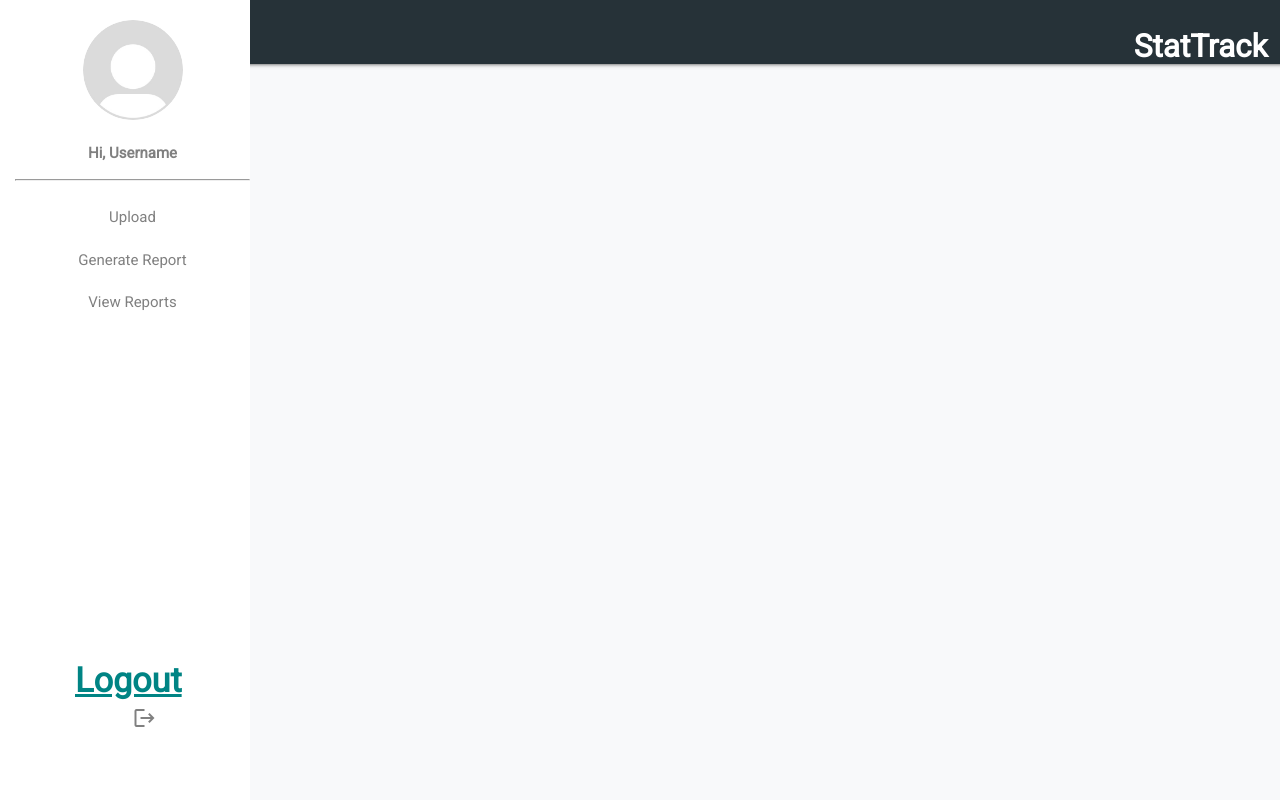
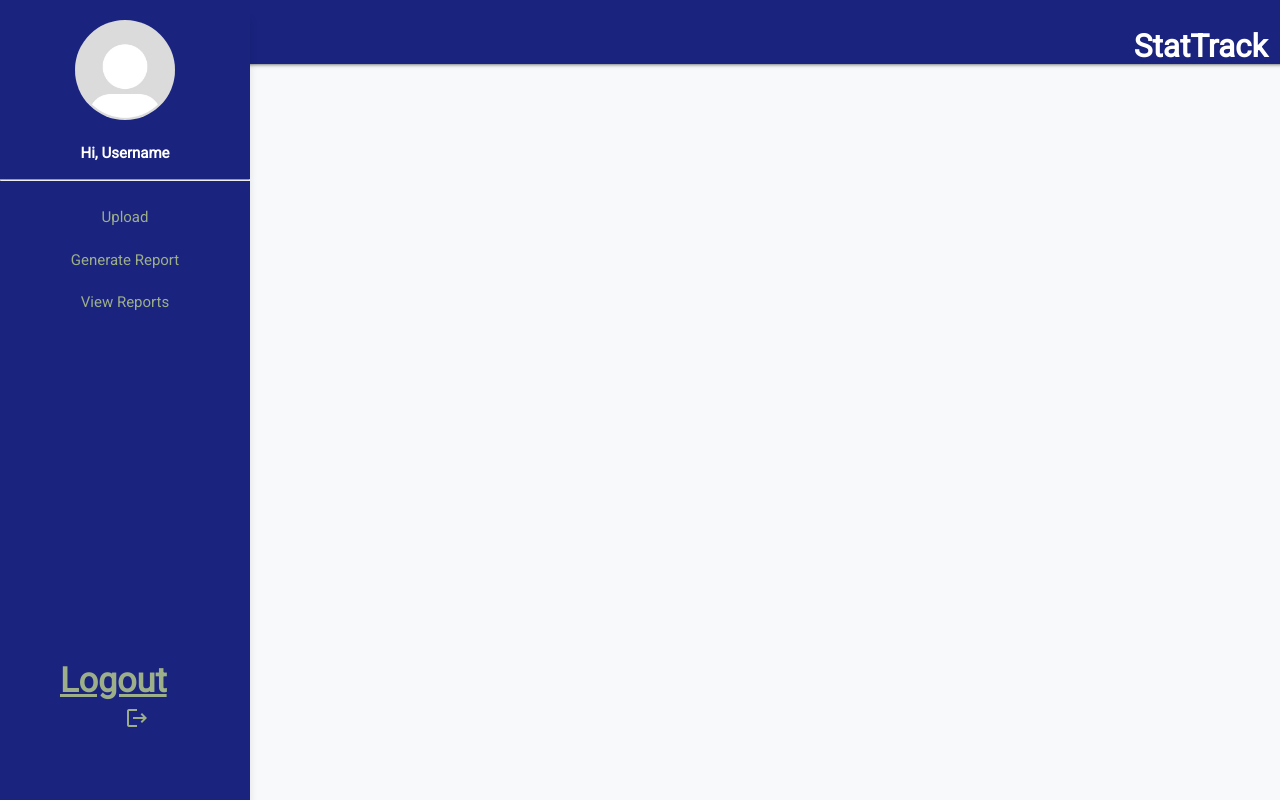
Before and after one commit to Stat-Track/StatTrack, a website: page App/templates/index.html in a window 1280 px wide. Drawn offline with nearby package versions, Linux system fonts and the light colour scheme.

Commit message:
Index Changes

```diff
--- a/App/static/style.css
+++ b/App/static/style.css
@@ -8,16 +8,16 @@ html {
     left: 0;
     width: 250px;
     height: 100%;
-    color: grey;
-    background-color: white;
+    color: white;
+    background-color: #1a237e;
     padding-top: 20px;
-    padding-left: 15px;
     font-family: 'Roboto', sans-serif;
     font-weight: bold;
+    box-shadow: 0 20px 8px rgba(0, 0, 0, 0.1);
 }
 
 #sidebar a {
-    color: grey;
+    color: #9caf88;
     text-decoration: none;
     display: block;
     padding: 10px;
@@ -26,7 +26,7 @@ html {
 }
 
 .logout-link h4{
-color:rgb(0, 132, 132);
+color:#9caf88;
 bottom: 0;
  position: fixed;
  text-decoration: underline;
@@ -41,9 +41,7 @@ bottom: 0;
  margin-bottom: 70px;
 }
 
-#sidebar a:hover {
 
-}
 
 #sidebar img{
     width: 100px;
@@ -101,15 +99,11 @@ header, nav {
 }
 
 nav a {
-    color: white;
     text-decoration: none;
     padding: 10px;
     margin-right: 10px;
 }
 
-nav a:hover {
-
-}
 
 .navbar{
     top: 0;
--- a/App/templates/index.html
+++ b/App/templates/index.html
@@ -28,7 +28,7 @@
 <!-- <img src="{{ url_for('static', filename='images/pfp.jpg') }}" alt="Profile Picture" class="circle responsive-img"> -->
   <div class="layout-container">
     <!-- Navbar -->
-    <nav class="blue-grey darken-4 navbar">
+    <nav class="indigo darken-4 navbar">
       <div class="nav-wrapper">
         <a href="#" class="brand-logo right">StatTrack</a>
       </div>
@@ -39,7 +39,7 @@
         <div class="profile center-align">
           <img src="../static/images/pfp.jpg" alt="Profile Picture" class="circle responsive-img pfp">
           <p>Hi, Username</p>
-          <hr />
+          <hr>
         </div>
         <ul class="menu">
           <li><a href="#">Upload</a></li>
```
